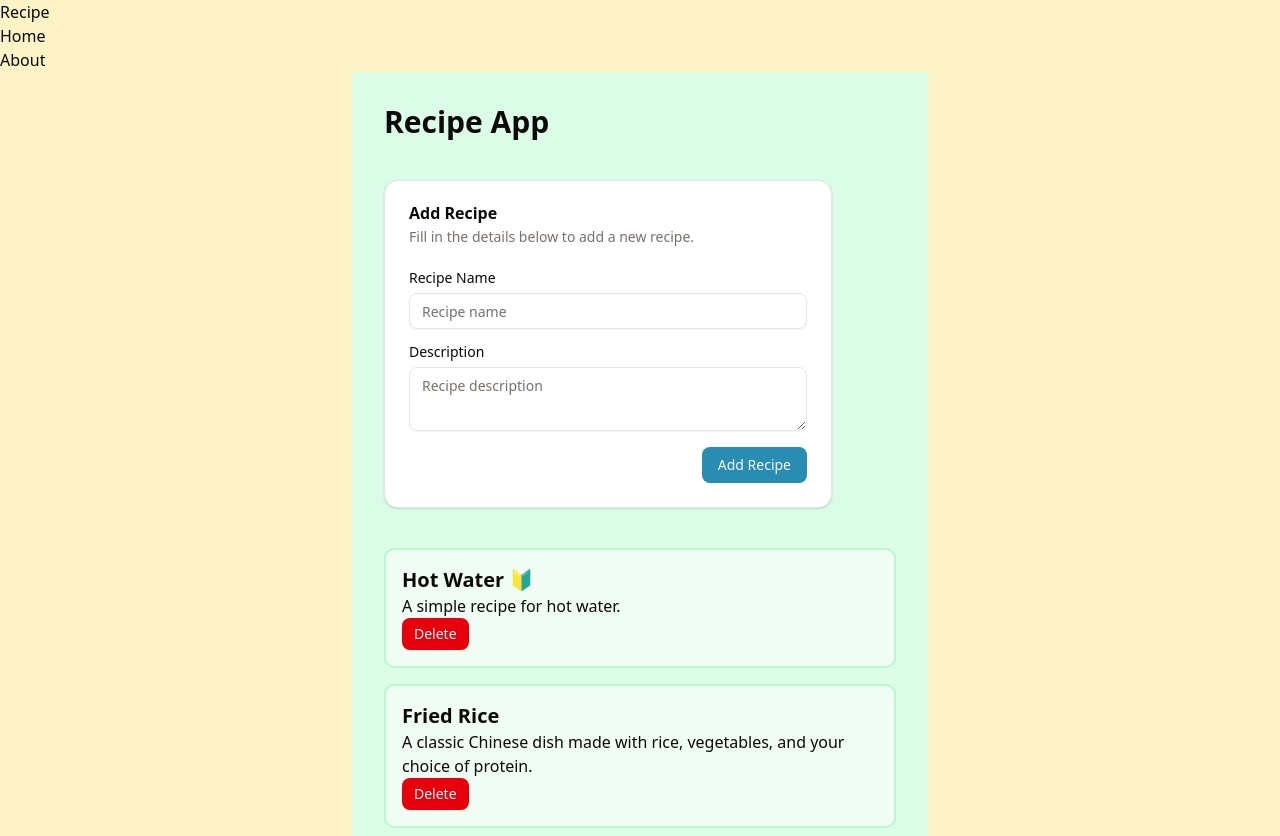
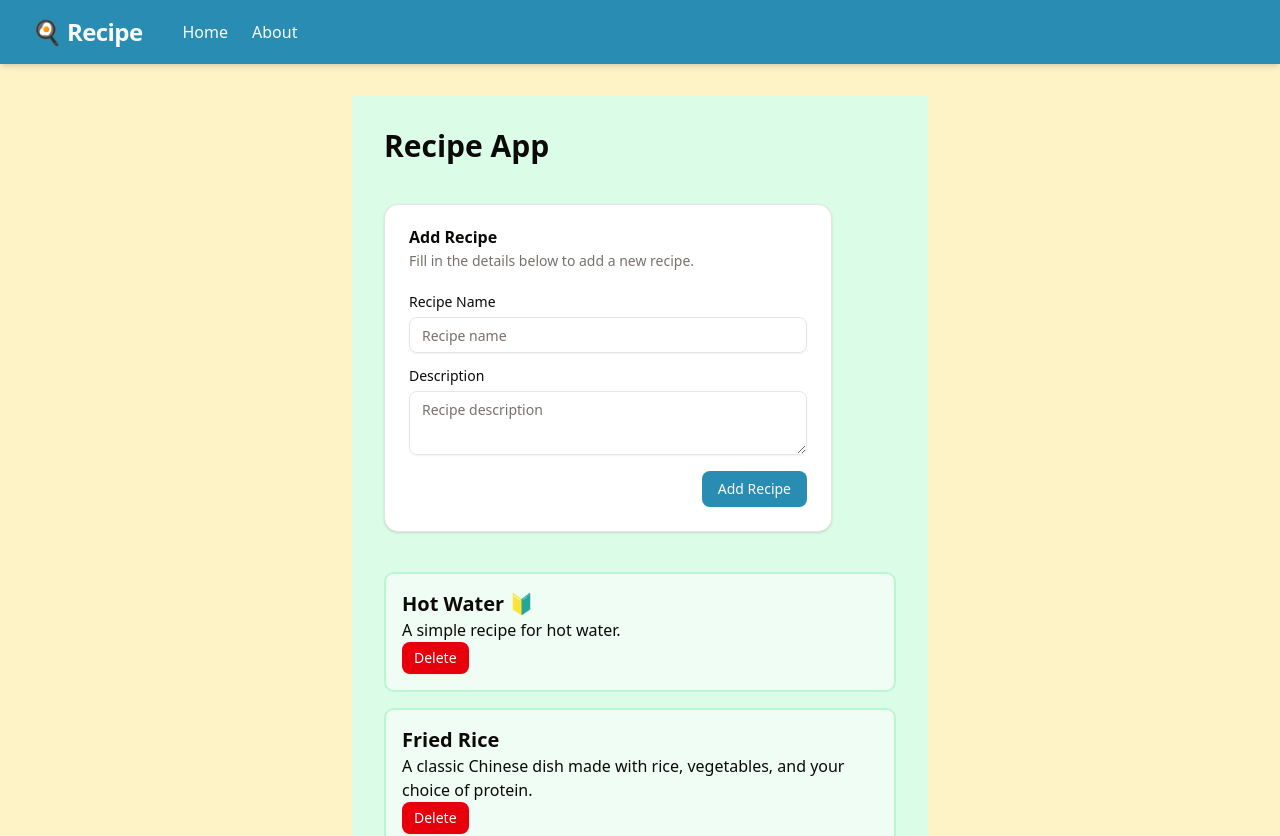
Before and after one commit to mhaidarhanif/recipe-app, a React (Vite) app: page / in a window 1280 px wide. Shown: the top 836 px of the page. Built offline with nearby package versions, Linux system fonts and the light colour scheme.

Commit message:
style navbar

```diff
--- a/src/components/shared/navbar.tsx
+++ b/src/components/shared/navbar.tsx
@@ -1,11 +1,18 @@
+import { Link } from "react-router";
+
 export function Navbar() {
   return (
-    <nav>
-      <h1>Recipe</h1>
-
-      <ul>
-        <li>Home</li>
-        <li>About</li>
+    <nav className="bg-primary text-primary-foreground mb-8 flex items-center gap-10 px-8 py-4 shadow-md">
+      <h1 className="text-2xl font-bold tracking-tight">
+        <Link to="/">🍳 Recipe</Link>
+      </h1>
+      <ul className="flex gap-6">
+        <li>
+          <Link to="/">Home</Link>
+        </li>
+        <li>
+          <Link to="/about">About</Link>
+        </li>
       </ul>
     </nav>
   );
```
